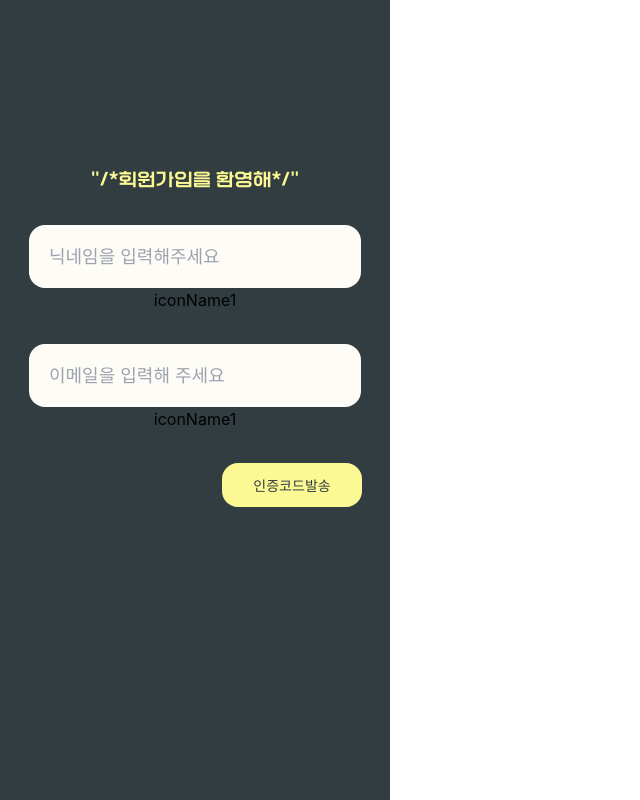
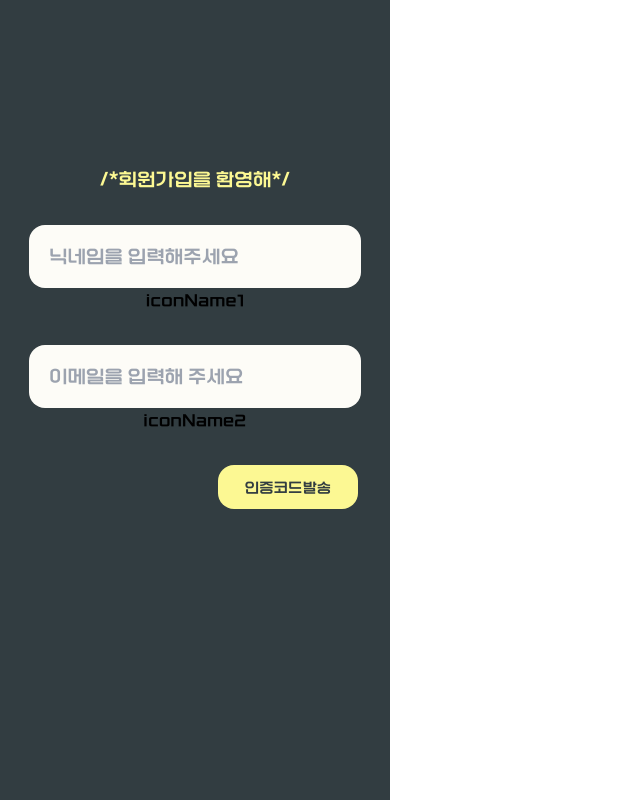
Before and after one commit to mato268/new_SNS, a React (Create React App) app in the folder newsns/: page /signUP in a window 1280 px wide. Shown: the whole page, without its empty margins (0-640 px from the left). Built offline with nearby package versions, Linux system fonts and the light colour scheme.

Commit message:
feat : 회원가입 화면 구성

```diff
--- a/newsns/src/SignUpPage.tsx
+++ b/newsns/src/SignUpPage.tsx
@@ -7,8 +7,10 @@ export default function SignUpPage() {
     <div className="bg-deepdark w-width h-height fixed">
       <div className="absolute top-1/2 -mt-64 text-center mx-auto my-0 space-y-8">
         <Typo fonts="korea" sizes="large" weights="normal" fontColor="yellow">
-          "/*회원가입을 환영해*/"
+          /*회원가입을 환영해*/
         </Typo>
+        <div className="space-y-8">
+          <Typo fonts="korea">
             <Input
               type="text"
               sizes="large"
@@ -17,17 +19,25 @@ export default function SignUpPage() {
               placeholder="닉네임을 입력해주세요"
               variant="outline"
             ></Input>
+          </Typo>
+        </div>
+        <div className="space-y-8">
+          <Typo fonts="korea">
             <Input
               type="text"
               sizes="large"
               colors="white"
-          rightNode="iconName1"
+              rightNode="iconName2"
               placeholder="이메일을 입력해 주세요"
               variant="outline"
             ></Input>
-        <div className="absolute right-7">
+          </Typo>
+        </div>
+        <div className="absolute right-8">
           <Button sizes="Confirmed" colors="yellow" variant="hover">
+            <Typo fonts="korea">
             인증코드발송
+            </Typo>
           </Button>
         </div>
       </div>
```
Lines whose indentation alone changed are shown as unchanged.
